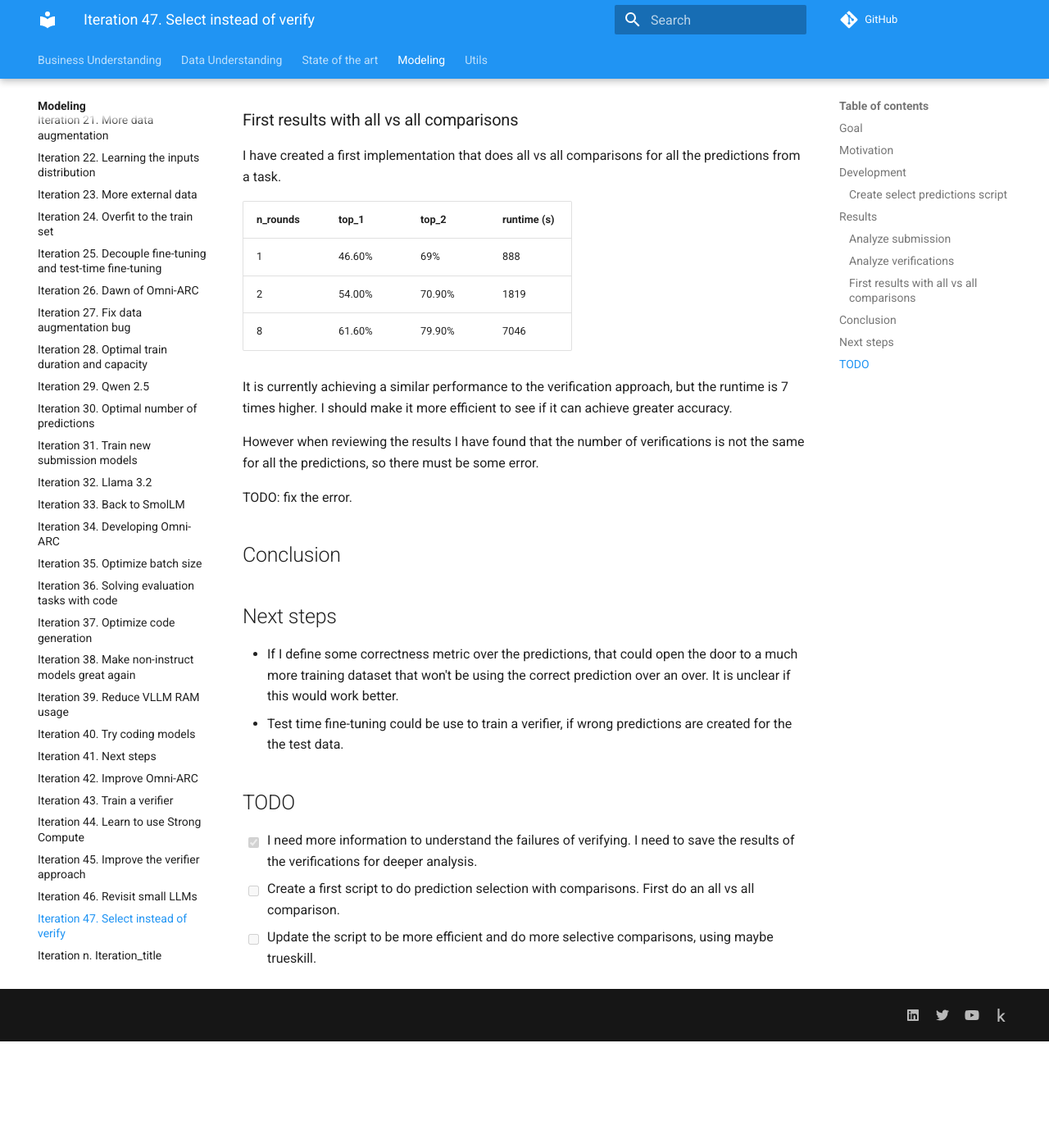
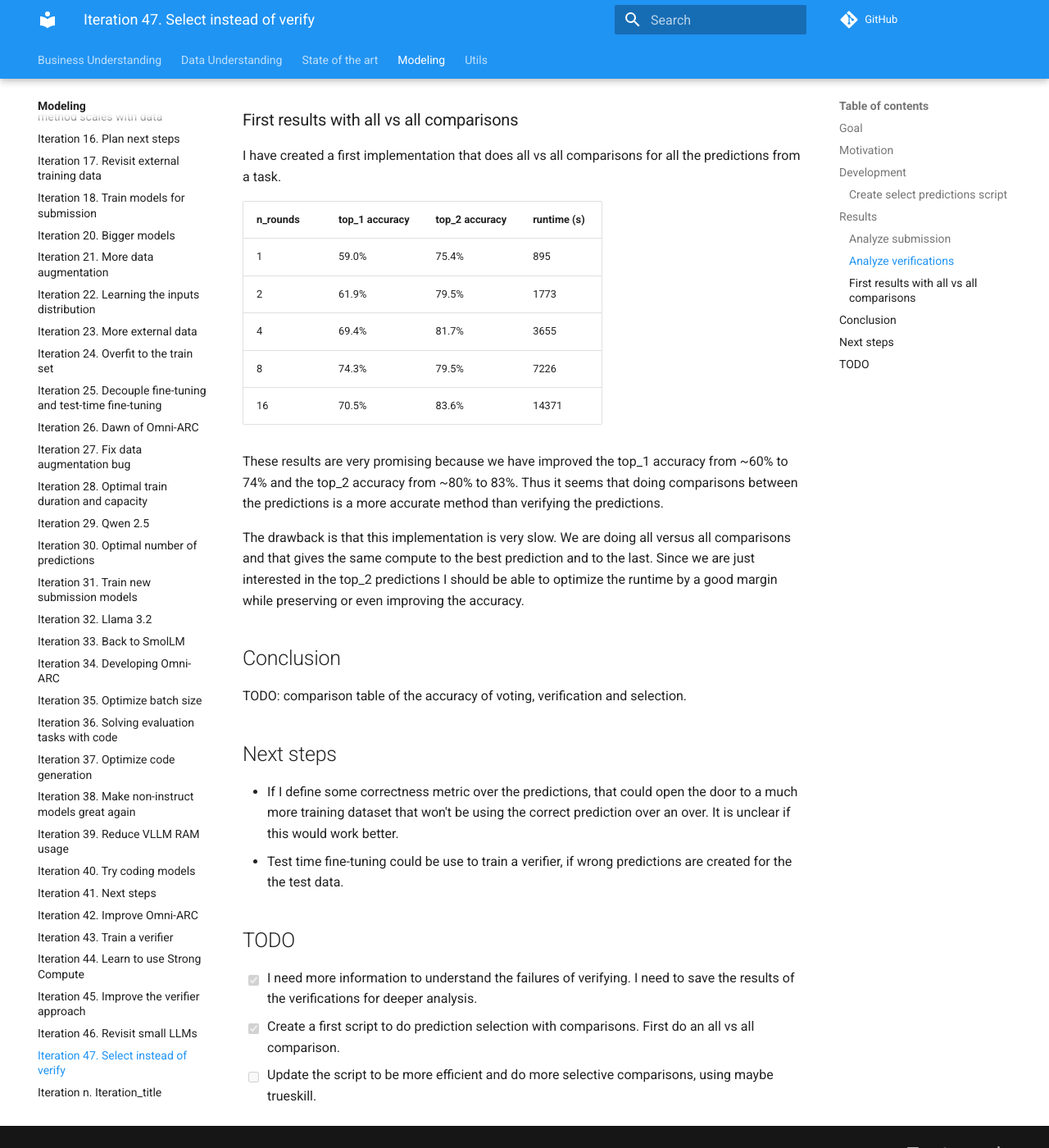
Before and after one commit to zhengjunyao-work/arc24, an MkDocs documentation site: the page built from docs/modeling/Iteration_47_select_instead_of_verify.md, in a window 1280 px wide and 1400 px high, scrolled down 1127 px. Shown: the whole window at 82% size. Built offline with MkDocs 1.6.1 and Material for MkDocs 9.7.7, drawn with Linux system fonts in a browser that asks for light colours; comment, search, counter and statistics services are not loaded; before the commit the page ends 2397 px from its top, so only the background shows below that.

Commit message:
updated results

```diff
--- a/docs/modeling/Iteration_47_select_instead_of_verify.md
+++ b/docs/modeling/Iteration_47_select_instead_of_verify.md
@@ -44,21 +44,26 @@
 
 I have created a first implementation that does all vs all comparisons for all the predictions from a task.
 
-| n_rounds | top_1  | top_2  | runtime (s) |
-|----------|--------|--------|-------------|
-| 1        | 46.60% | 69%    | 888         |
-| 2        | 54.00% | 70.90% | 1819        |
-| 8        | 61.60% | 79.90% | 7046        |
+| n_rounds | top_1 accuracy | top_2 accuracy | runtime (s) |
+|----------|----------------|----------------|-------------|
+| 1        | 59.0%          | 75.4%          | 895         |
+| 2        | 61.9%          | 79.5%          | 1773        |
+| 4        | 69.4%          | 81.7%          | 3655        |
+| 8        | 74.3%          | 79.5%          | 7226        |
+| 16       | 70.5%          | 83.6%          | 14371       |
 
-It is currently achieving a similar performance to the verification approach, but the runtime is 7 times
-higher. I should make it more efficient to see if it can achieve greater accuracy.
+These results are very promising because we have improved the top_1 accuracy from ~60% to 74% and
+the top_2 accuracy from ~80% to 83%. Thus it seems that doing comparisons between the predictions
+is a more accurate method than verifying the predictions.
 
-However when reviewing the results I have found that the number of verifications is not the same
-for all the predictions, so there must be some error.
-
-TODO: fix the error.
+The drawback is that this implementation is very slow. We are doing all versus all comparisons and
+that gives the same compute to the best prediction and to the last. Since we are just interested
+in the top_2 predictions I should be able to optimize the runtime by a good margin while preserving
+or even improving the accuracy.
 
 ## Conclusion
+
+TODO: comparison table of the accuracy of voting, verification and selection.
 
 ## Next steps
 
@@ -72,5 +77,5 @@
 
 - [x] I need more information to understand the failures of verifying. I need to save the results of the verifications for
   deeper analysis.
-- [ ] Create a first script to do prediction selection with comparisons. First do an all vs all comparison.
+- [x] Create a first script to do prediction selection with comparisons. First do an all vs all comparison.
 - [ ] Update the script to be more efficient and do more selective comparisons, using maybe trueskill.
```
